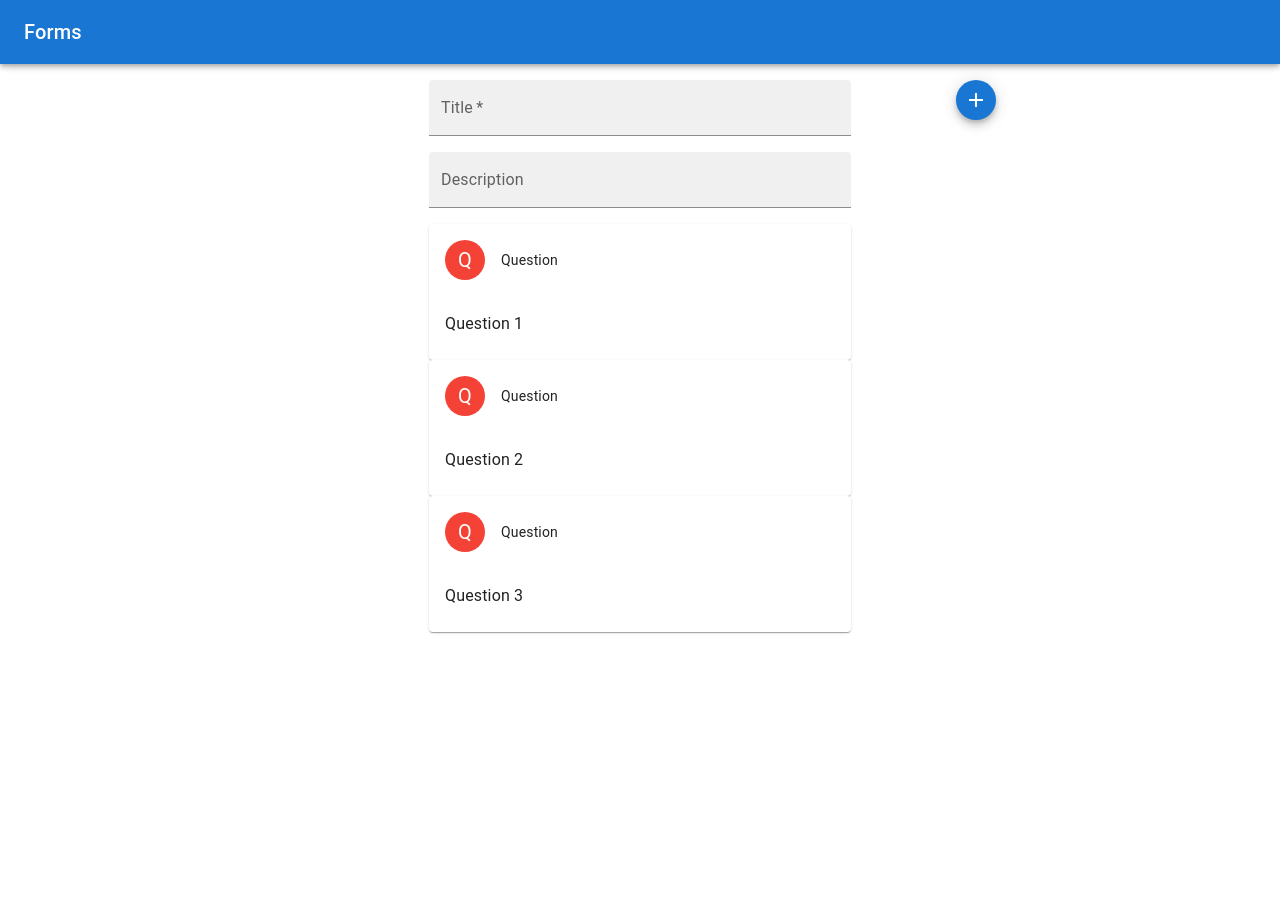
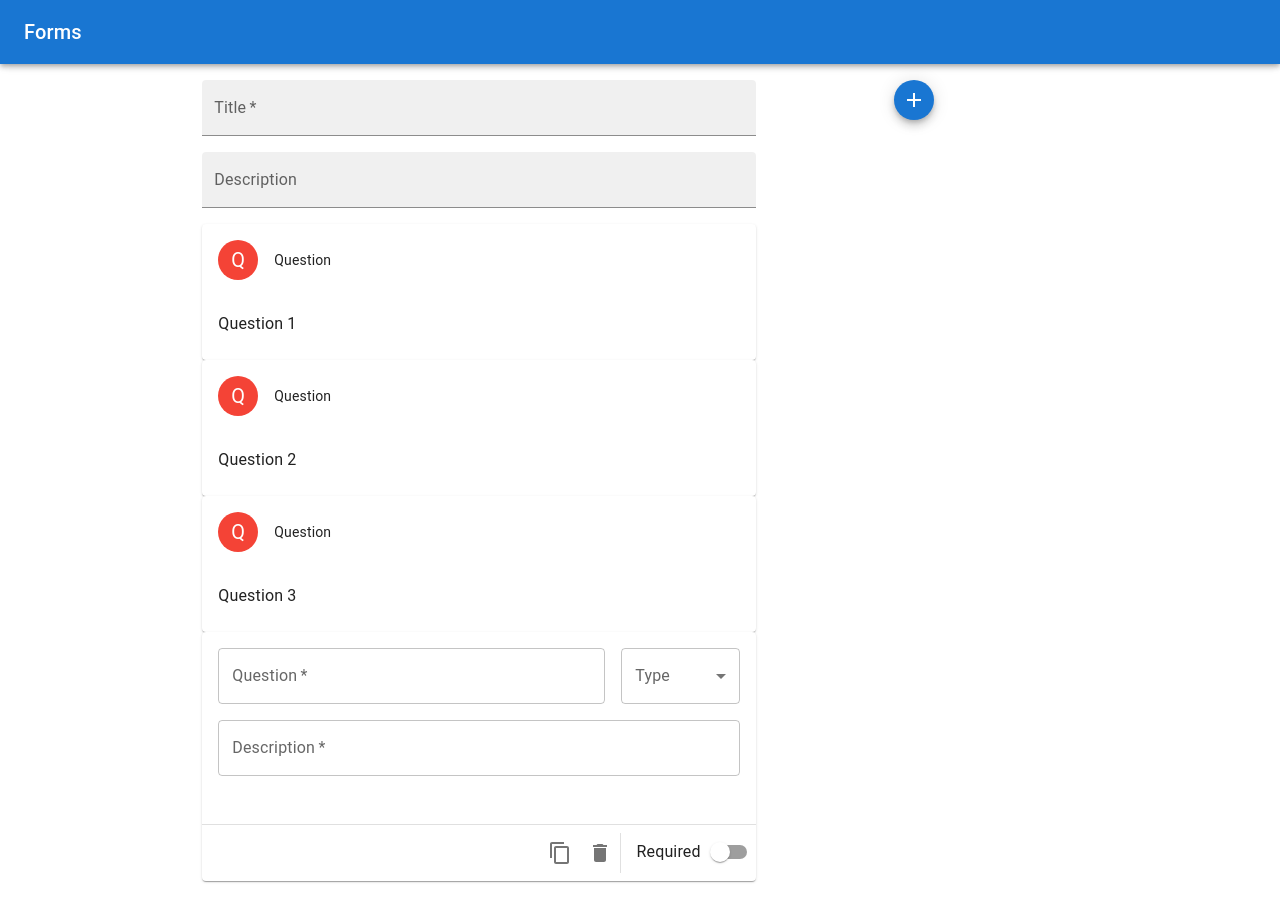
Before and after one commit to saurabh-kumar997/forms, a React (Create React App) app: page /forms in a window 1280 px wide. Both pictures are taken after a click on the button "add". Before the commit the page ends 800 px from the top, so only its background shows below. Built offline with nearby package versions, Linux system fonts and the light colour scheme.

Commit message:
Added functionality for duplicate,delete,delete for options

```diff
--- a/src/Views/FormView.js
+++ b/src/Views/FormView.js
@@ -6,6 +6,7 @@ import { options } from "./Costant";
 import { v4 as uuidv4 } from "uuid";
 import Fab from "@mui/material/Fab";
 import AddIcon from "@mui/icons-material/Add";
+import usePrevious from "./Refs";
 
 const FormView = () => {
   //state
@@ -104,6 +105,20 @@ const FormView = () => {
     }
   }, [question.type]);
 
+  let prevQuestionState = usePrevious(question);
+
+  useEffect(() => {
+    if (question.questionId !== "" && prevQuestionState.questionId !== "") {
+      let index = questionList.findIndex(
+        (it) => it.questionId === prevQuestionState.questionId
+      );
+      if (index > -1) {
+        questionList[index] = { ...prevQuestionState };
+        setQuestionList([...questionList]);
+      }
+    }
+  }, [question.questionId]);
+
   //Events
   const handleChange = (e) => {
     setQuestion((prevState) => ({
@@ -126,10 +141,16 @@ const FormView = () => {
   };
 
   const duplicateCard = (qId) => {
-    // let index = questionList.findIndex((it) => it.questionId === qId);
-    // question.questionId = uuidv4();
-    // questionList.splice(index, 0, question);
-    // setQuestionList([...questionList]);
+    let index = questionList.findIndex((it) => it.questionId === qId);
+
+    let ques = {
+      ...questionList[index],
+      questionId: uuidv4(),
+    };
+
+    questionList.splice(index + 1, 0, { ...ques });
+    setQuestionList([...questionList]);
+    setQuestion(ques);
   };
 
   const handleViewCardClick = (qId) => {
@@ -162,8 +183,32 @@ const FormView = () => {
     setQuestion((prevState) => ({ ...prevState, options: opt }));
   };
 
+  const handleAddQuestion = () => {
+    let ques = {
+      questionId: uuidv4(),
+      question: "",
+      type: "",
+      description: "",
+      options: [],
+      isRequired: false,
+    };
+
+    let index = questionList.findIndex(
+      (it) => it.questionId === question.questionId
+    );
+
+    if (index === -1) {
+      setQuestionList([...questionList, { ...ques }]);
+      setQuestion(ques);
+    } else {
+      questionList.splice(index + 1, 0, { ...ques });
+      setQuestionList([...questionList]);
+      setQuestion(ques);
+    }
+  };
+
   return (
-    <Grid container justifyContent={"center"}>
+    <Grid container justifyContent="flex-start">
       <Grid item>
         <Grid container justifyContent="center" rowSpacing={2}>
           <Grid item xs={12} md={8} sm={12}>
@@ -187,6 +232,7 @@ const FormView = () => {
             {questionList.map((item) =>
               question.questionId === item.questionId ? (
                 <CustomCard
+                  key={item.questionId}
                   options={options}
                   handleChange={handleChange}
                   question={question}
@@ -215,6 +261,7 @@ const FormView = () => {
           color="primary"
           aria-label="add"
           sx={{ position: "fixed" }}
+          onClick={handleAddQuestion}
         >
           <AddIcon />
         </Fab>
--- /dev/null
+++ b/src/Views/Refs.js
@@ -0,0 +1,10 @@
+import { useEffect, useRef } from "react";
+
+function usePrevious(value) {
+  const ref = useRef();
+  useEffect(() => {
+    ref.current = value;
+  }, [value]);
+  return ref.current;
+}
+export default usePrevious;
--- a/src/components/Card/CardContent.js
+++ b/src/components/Card/CardContent.js
@@ -9,6 +9,8 @@ import {
 import React from "react";
 import CustomDatePicker from "../Date";
 import Select from "../Select";
+import DeleteIcon from "@mui/icons-material/Delete";
+import IconButton from "@mui/material/IconButton";
 
 const CustomCardContent = ({
   options,
@@ -30,6 +32,7 @@ const CustomCardContent = ({
             label={"Question"}
             fullWidth
             value={question.question}
+            onChange={handleChange}
           />
         </Grid>
         <Grid item xs={12} sm={12} md={3}>
@@ -50,6 +53,7 @@ const CustomCardContent = ({
           label={"Description"}
           fullWidth
           value={question.description}
+          onChange={handleChange}
         />
       </Grid>
 
@@ -80,9 +84,10 @@ const CustomCardContent = ({
       {flags.mcq && (
         <Grid container sx={{ mb: 2 }}>
           <Grid item xs={12} sm={12} md={8}>
-            {question.options.map((it, key) =>
-              it.label === "Others" ? (
-                <Grid item xs={12} sm={12} md={8}>
+            {question.options.map((it, key) => (
+              <Grid container alignItems={"center"}>
+                {it.label === "Others" ? (
+                  <Grid item>
                     <TextField
                       type="text"
                       required
@@ -92,7 +97,7 @@ const CustomCardContent = ({
                     />
                   </Grid>
                 ) : (
-                <Grid item xs={12} sm={12} md={8}>
+                  <Grid item>
                     <TextField
                       type="text"
                       required
@@ -100,8 +105,14 @@ const CustomCardContent = ({
                       fullWidth
                     />
                   </Grid>
-              )
                 )}
+                <Grid item>
+                  <IconButton aria-label="Delete" color="primary">
+                    <DeleteIcon />
+                  </IconButton>
+                </Grid>
+              </Grid>
+            ))}
           </Grid>
           <Grid item xs={12} sm={12} md={8}>
             <Stack direction={"row"} spacing={2} sx={{ alignItems: "center" }}>
@@ -116,8 +127,10 @@ const CustomCardContent = ({
       )}
       {flags.dropdown && (
         <Grid container sx={{ mb: 2 }}>
+          <Grid item xs={12} sm={12} md={8}>
             {question.options.map((it, key) => (
-            <Grid item xs={12} sm={12} md={8}>
+              <Grid container alignItems="center">
+                <Grid item>
                   <TextField
                     type="text"
                     required
@@ -125,7 +138,14 @@ const CustomCardContent = ({
                     fullWidth
                   />
                 </Grid>
+                <Grid item>
+                  <IconButton aria-label="Delete" color="primary">
+                    <DeleteIcon />
+                  </IconButton>
+                </Grid>
+              </Grid>
             ))}
+          </Grid>
           <Grid item xs={12} sm={12} md={6}>
             <Button variant="outlined" onClick={handleDropdownOptions}>
               Add Option
```
Lines whose indentation alone changed are shown as unchanged.
